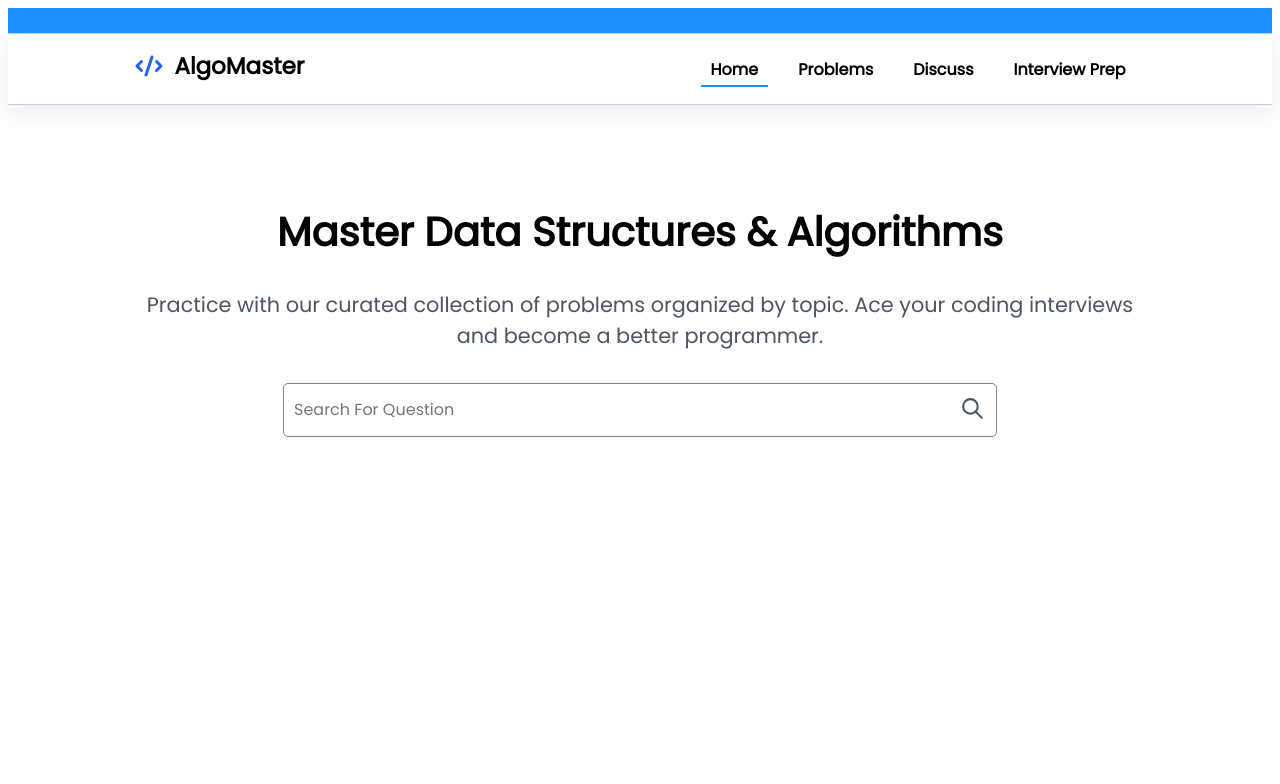
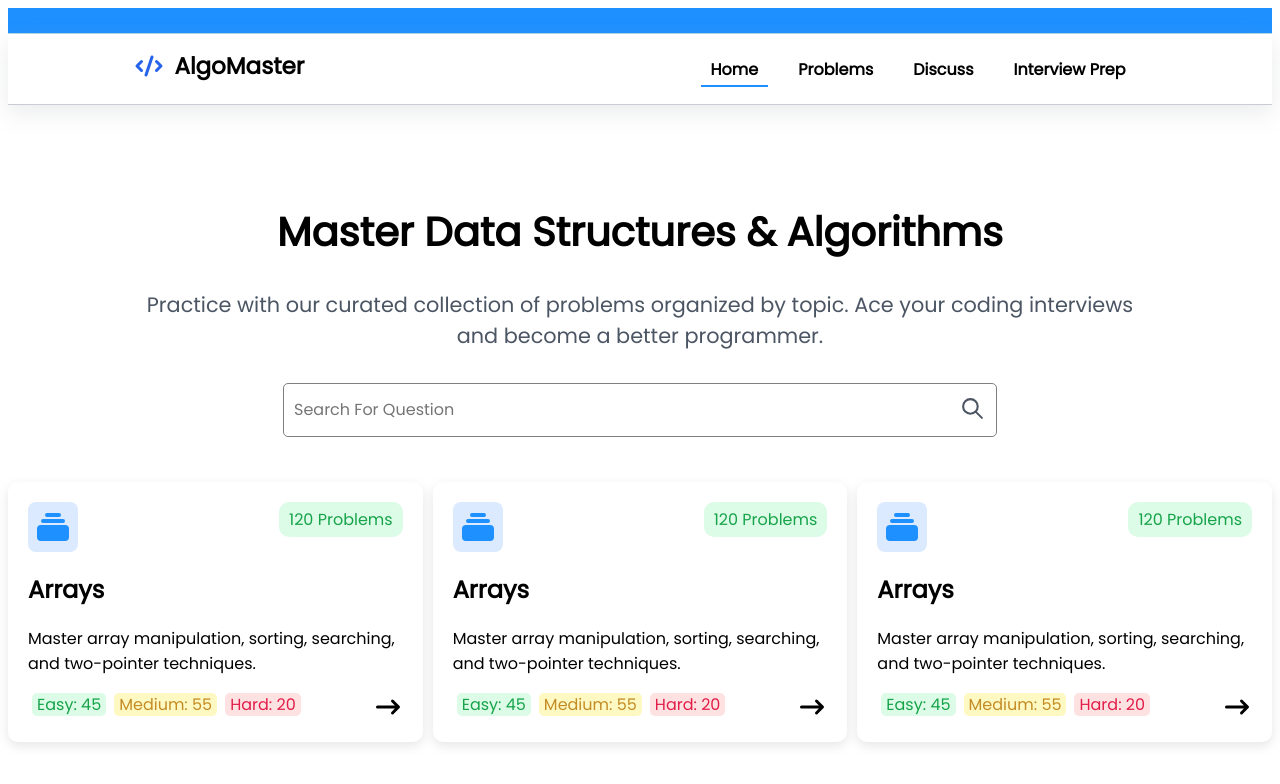
Before and after one commit to codewithcraze/alogmaster, a Next.js app: page / in a window 1280 px wide. Shown: the top 784 px of the page. Built offline with nearby package versions, Linux system fonts and the light colour scheme.

Commit message:
adding problem section

```diff
--- a/app/layout.js
+++ b/app/layout.js
@@ -8,7 +8,7 @@ const poppins = Poppins({
 export default function RootLayout({ children }) {
     return (
         <html lang="en">
-            <body className={poppins.className} style={{padding: "0px !important", margin: "0px !important"}}>
+            <body className={poppins.className} style={{padding: "0px !important", margin: "0px !important", background: "#F8FAFC !important"}}>
                 {children}
             </body>
         </html>
--- a/components/Hero/Hero.module.css
+++ b/components/Hero/Hero.module.css
@@ -110,3 +110,17 @@ input:focus{
         top: 45px;
     }
 }
+
+.dflex{
+    display: flex;
+    max-width: 1400px;
+    gap: 10px;
+    margin: 0 auto;
+}
+
+@media screen and (max-width: 768px) {
+    .dflex {
+        margin: 14px;
+        flex-direction: column;
+    }
+}
--- a/components/Hero/index.js
+++ b/components/Hero/index.js
@@ -1,8 +1,11 @@
 import styles from './Hero.module.css';
 import SearchQuestion from './search.question';
+import ProblemCard from "@/components/ProblemCard";
 
 const Hero = ({title, description}) => {
-    return(<div className={styles.hero}>
+    return(
+        <>
+            <div className={styles.hero}>
                 <h1>
                     {title}
                 </h1>
@@ -10,7 +13,19 @@ const Hero = ({title, description}) => {
                     {description}
                 </div>
                 <SearchQuestion />
-    </div>)
+
+                <br />
+
+            </div>
+
+            <div className={styles.dflex}>
+                <ProblemCard />
+                <ProblemCard />
+                <ProblemCard />
+            </div>
+
+        </>
+    )
 }
 
 export default Hero;
--- /dev/null
+++ b/components/ProblemCard/ProblemCard.module.css
@@ -0,0 +1,83 @@
+.card{
+    background-color: white;
+    border-radius: 10px;
+    box-shadow: rgba(0, 0, 0, 0.1) 0px 4px 12px;
+    padding: 20px;
+}
+
+.iconContainer {
+
+    background-color: #DBEAFE;
+    width: 50px;
+    height: 50px;
+    display: flex;
+    justify-content: center;
+    align-items: center;
+    border-radius: 8px;
+
+    svg{
+        font-size: 2rem;
+        height: 40px;
+    }
+}
+
+.cardFooter{
+    display: flex;
+    justify-content: space-between;
+}
+
+.problemSvg{
+    font-size: 1rem;
+    height: 30px;
+    width: 30px;
+    cursor: pointer;
+}
+.icon{
+    color: dodgerblue;
+}
+
+.problemCount{
+    background-color: #DCFCE7;
+    border-radius: 10px;
+    display: flex;
+    align-items: center;
+    padding: 0px 10px 0px 10px;
+    height: 35px;
+    color: #16A34A;
+    justify-content: center;
+}
+
+.easy{
+    background-color: #DCFCE7;
+    border-radius: 5px;
+    align-items: center;
+    padding: 0px 5px 0px 5px;
+    height: 35px;
+    color: #16A34A;
+    margin: 4px;
+}
+
+.medium{
+    background-color: #FEF9C3;
+    border-radius: 5px;
+    align-items: center;
+    padding: 0px 5px 0px 5px;
+    height: 35px;
+    color: #C38C25;
+    margin: 4px;
+}
+
+.hard{
+    background-color: #FEE2E2;
+    border-radius: 5px;
+    align-items: center;
+    padding: 0px 5px 0px 5px;
+    height: 35px;
+    color: #E11D48;
+    margin: 4px;
+}
+
+.cardHeader{
+    display: flex;
+    justify-content: space-between;
+}
--- /dev/null
+++ b/components/ProblemCard/index.js
@@ -0,0 +1,34 @@
+import styles from './ProblemCard.module.css';
+
+export default function ProblemCard() {
+    return (
+        <div className={styles.card}>
+            <div className={styles.cardHeader}>
+                <div className={styles.iconContainer}>
+                    <svg xmlns="http://www.w3.org/2000/svg" className={styles.icon} viewBox="0 0 20 20" fill="currentColor">
+                        <path d="M7 3a1 1 0 000 2h6a1 1 0 100-2H7zM4 7a1 1 0 011-1h10a1 1 0 110 2H5a1 1 0 01-1-1zM2 11a2 2 0 012-2h12a2 2 0 012 2v4a2 2 0 01-2 2H4a2 2 0 01-2-2v-4z" />
+                    </svg>
+                </div>
+                <span className={styles.problemCount}>120 Problems</span>
+            </div>
+
+            <h2 className={styles.title}>Arrays</h2>
+            <p className={styles.description}>
+                Master array manipulation, sorting, searching, and two-pointer techniques.
+            </p>
+
+            <div className={styles.cardFooter}>
+                <div className={styles.difficultyTags}>
+                    <span className={styles.easy}>Easy: 45</span>
+                    <span className={styles.medium}>Medium: 55</span>
+                    <span className={styles.hard}>Hard: 20</span>
+                </div>
+                <div className={styles.problemSvg}>
+                    <svg xmlns="http://www.w3.org/2000/svg" className={styles.arrowIcon} viewBox="0 0 20 20" fill="currentColor">
+                        <path fillRule="evenodd" d="M12.293 5.293a1 1 0 011.414 0l4 4a1 1 0 010 1.414l-4 4a1 1 0 01-1.414-1.414L14.586 11H3a1 1 0 110-2h11.586l-2.293-2.293a1 1 0 010-1.414z" clipRule="evenodd" />
+                    </svg>
+                </div>
+            </div>
+        </div>
+    );
+}
```
Lines whose indentation alone changed are shown as unchanged.
